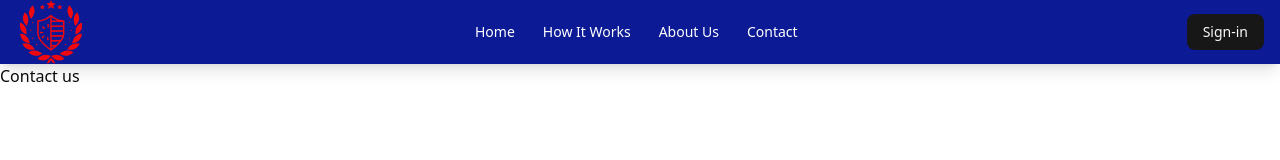
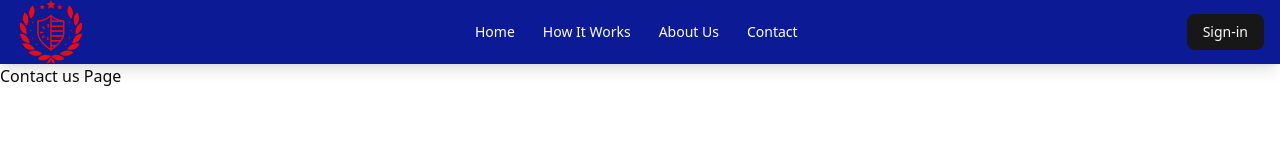
Before and after one commit to mayurTsalunkhe144/CounterFeit-Detection-System, a Next.js app: page /contact in a window 1280 px wide. Shown: the top 160 px of the page. Built offline with nearby package versions, Linux system fonts and the light colour scheme.

Commit message:
Update page.tsx

```diff
--- a/app/(root)/contact/page.tsx
+++ b/app/(root)/contact/page.tsx
@@ -1,7 +1,7 @@
 import React from "react";
 
 const ContactUsPage = () => {
-  return <div>Contact us</div>;
+  return <div>Contact us Page</div>;
 };
 
 export default ContactUsPage;
```
